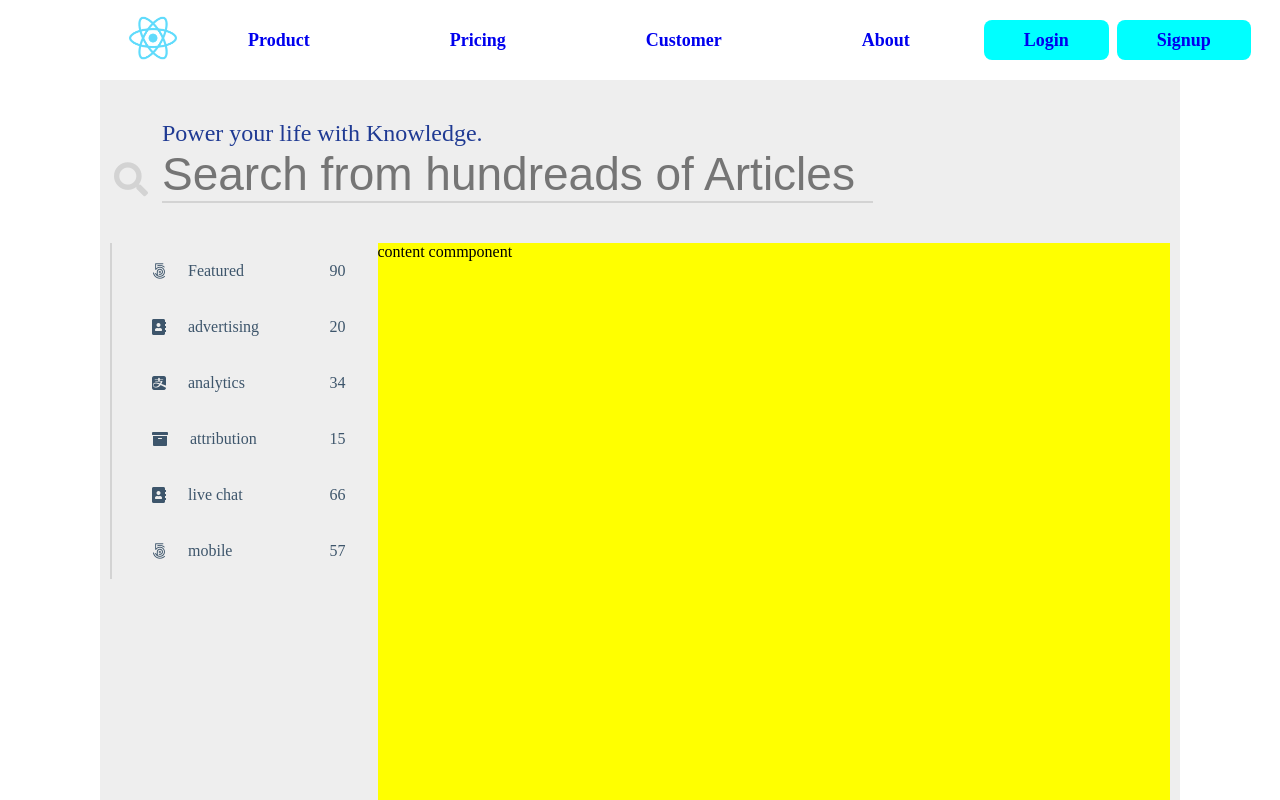
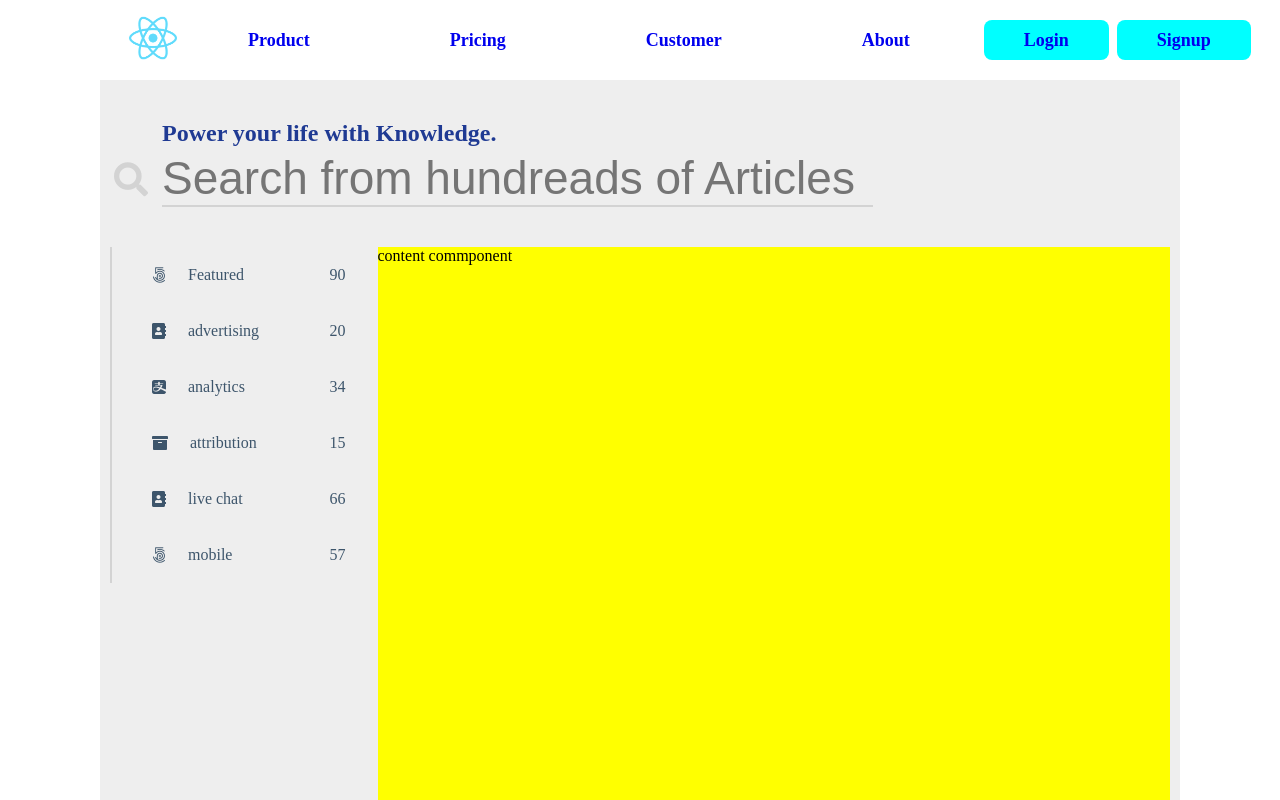
Before and after one commit to jughead79/jugspeed, a React (Create React App) app in the folder client/: page / in a window 1280 px wide. Shown: the top 800 px of the page. Built offline with nearby package versions, Linux system fonts and the light colour scheme.

Commit message:
searchbar

```diff
--- a/client/src/components/home/search/style.css
+++ b/client/src/components/home/search/style.css
@@ -10,6 +10,7 @@
 .search p {
     font-size: 24px;
     color: #1F3A93;
+    font-weight: bold;
 }
 .search i {
     color: lightgray;
@@ -17,6 +18,7 @@
     font-size: 34px;
 }
 .search input {
+    margin-top: 4px;
     color: #1F3A93;
     background-color: #EEEEEE;
     border: none;
```
